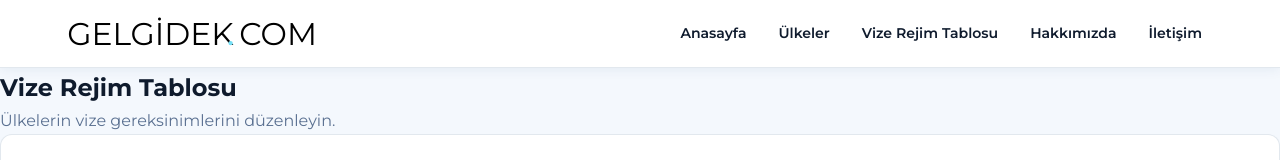
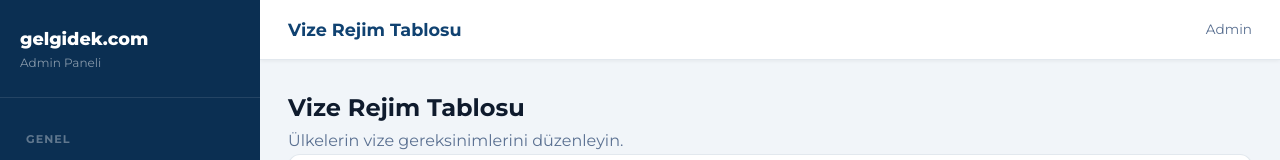
Before and after one commit to himmelsturmer/gelgidek, a Nuxt app: page /admin/visa-regime in a window 1280 px wide. Shown: the top 160 px of the page. Built offline with nearby package versions, Linux system fonts and the light colour scheme; no server answers.

Commit message:
fix: set admin layout for settings and visa regime pages

```diff
--- a/pages/admin/settings.vue
+++ b/pages/admin/settings.vue
@@ -59,6 +59,10 @@
 
 <script setup>
 import { ref, onMounted } from 'vue'
+
+definePageMeta({
+  layout: 'admin'
+})
 
 const loading = ref(true)
 const saving = ref(false)
--- a/pages/admin/visa-regime.vue
+++ b/pages/admin/visa-regime.vue
@@ -91,6 +91,10 @@
 <script setup>
 import { ref, onMounted } from 'vue'
 
+definePageMeta({
+  layout: 'admin'
+})
+
 const countries = ref([])
 const loading = ref(true)
 const editing = ref(null)
```
